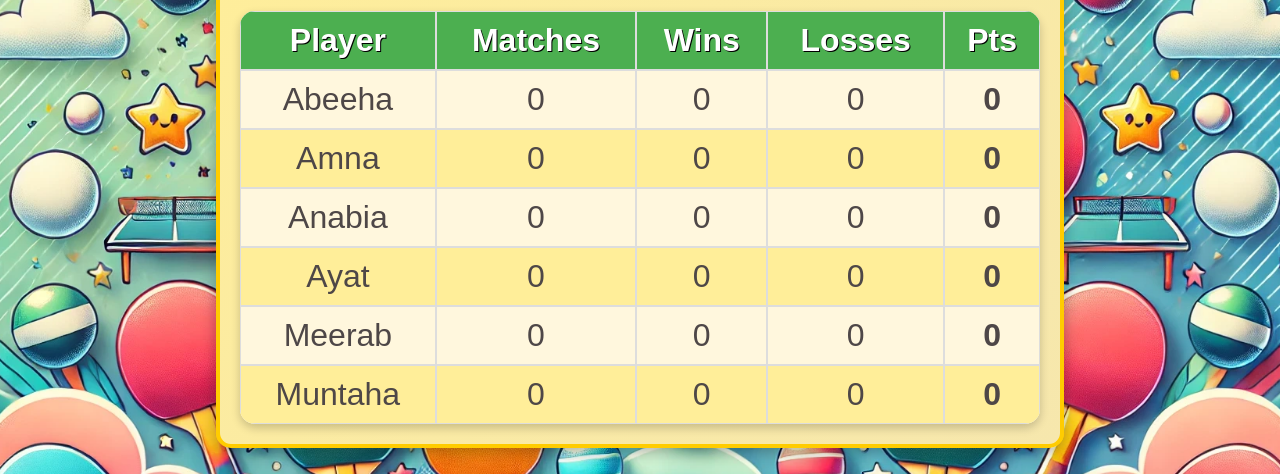
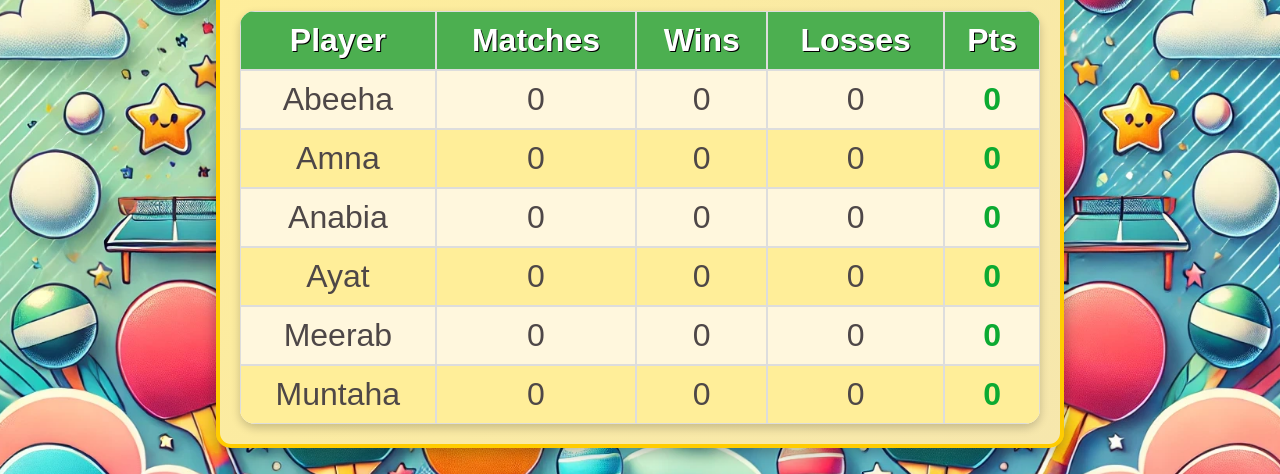
Before and after one commit to SaadBinWaheed-og/PingStreet21, a plain HTML site: page index.html in a window 1280 px wide. Shown: the part 147-621 px from the top of the page. Drawn offline with Linux system fonts and the light colour scheme; a web font is replaced by a local one.

Commit message:
css update

```diff
--- a/style.css
+++ b/style.css
@@ -88,6 +88,10 @@ body {
   table th:nth-child(5), table td:nth-child(5) {
     font-weight: bold;
   }
+
+  table td:nth-child(5) {
+    color: #0caa31;
+  }
   @media (max-width: 480px) {
     body {
       background: url('background-2.webp') center center / cover no-repeat;
```
